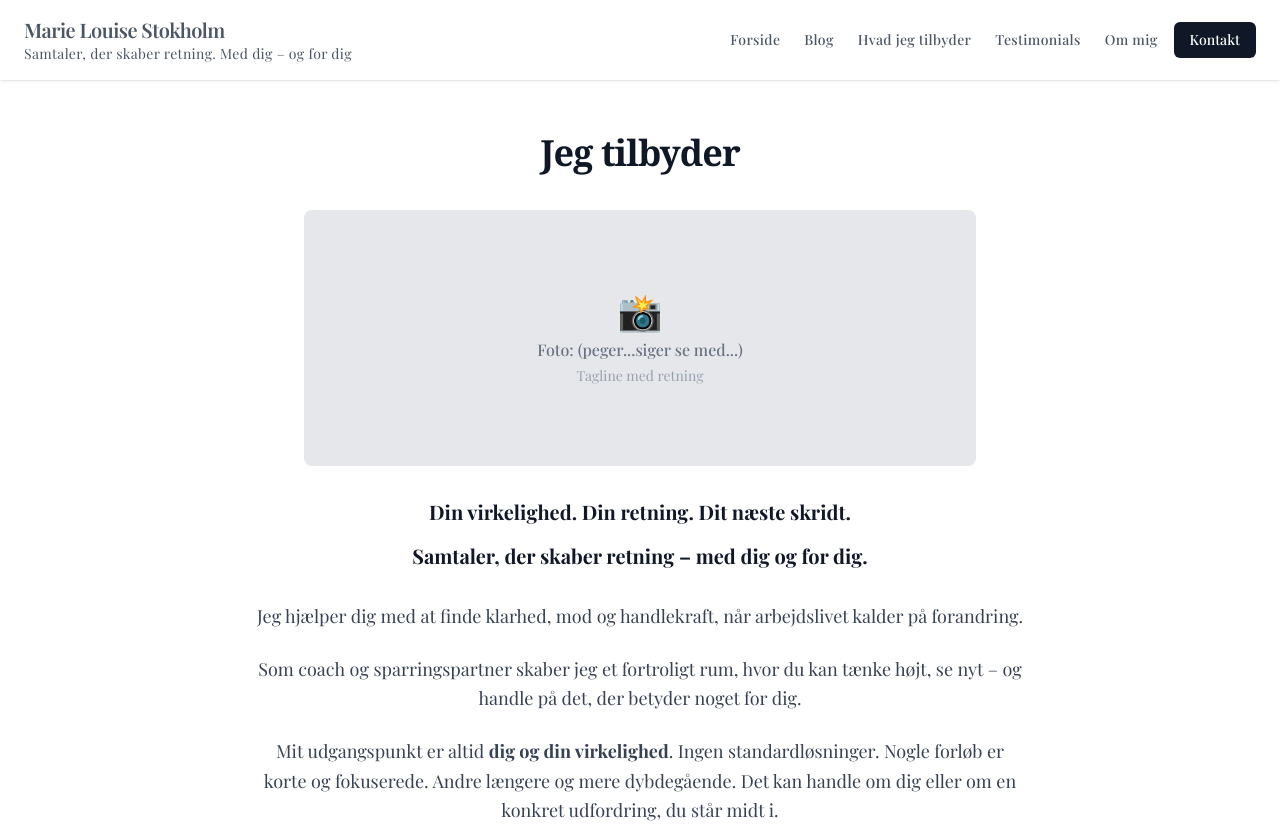
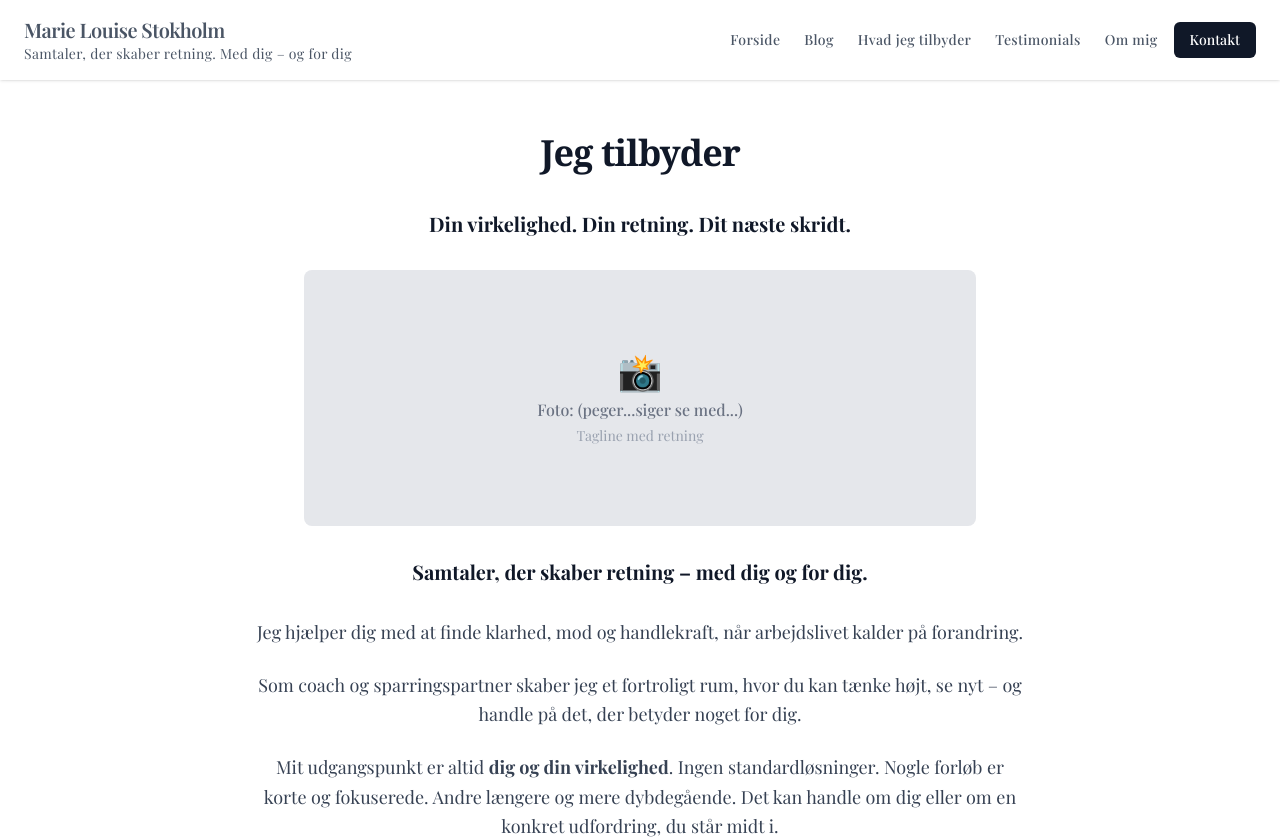
Before and after one commit to nordic-agency/marielouisestokholm, a Next.js app: page /hvad-jeg-tilbyder in a window 1280 px wide. Shown: the top 839 px of the page. Built offline with nearby package versions, Linux system fonts and the light colour scheme.

Commit message:
V2 Revision: Moved 'Din virkelighed. Din retning. Dit næste skridt.' tagline directly under the 'Jeg tilbyder' heading

```diff
--- a/src/app/hvad-jeg-tilbyder/page.tsx
+++ b/src/app/hvad-jeg-tilbyder/page.tsx
@@ -12,6 +12,11 @@ export default function HvadJegTilbyder() {
             Jeg tilbyder
           </h1>
 
+          {/* Tagline under overskrift */}
+          <p className="text-xl font-bold text-gray-900">
+            Din virkelighed. Din retning. Dit næste skridt.
+          </p>
+
           {/* Photo placeholder */}
           <div className="max-w-2xl mx-auto mb-8">
             <div className="bg-gray-200 rounded-lg h-64 flex items-center justify-center">
@@ -23,15 +28,10 @@ export default function HvadJegTilbyder() {
             </div>
           </div>
 
-          {/* Taglines */}
-          <div className="space-y-4">
-            <p className="text-xl font-bold text-gray-900">
-              Din virkelighed. Din retning. Dit næste skridt.
-            </p>
-            <p className="text-xl font-bold text-gray-900">
-              Samtaler, der skaber retning – med dig og for dig.
-            </p>
-          </div>
+          {/* Secondary tagline */}
+          <p className="text-xl font-bold text-gray-900">
+            Samtaler, der skaber retning – med dig og for dig.
+          </p>
 
           {/* Main content */}
           <div className="space-y-6 text-lg leading-relaxed text-gray-700 max-w-3xl mx-auto">
```
